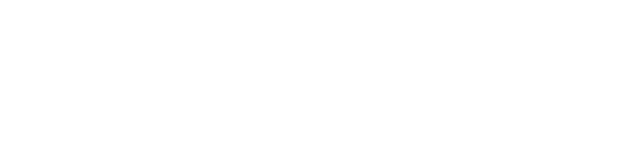
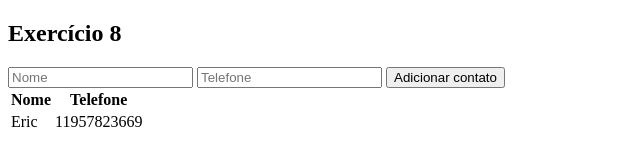
Before and after one commit to ericDK89/exercicio-8, a plain HTML site: page index.html in a window 1280 px wide. Shown: the whole page, without its empty margins (0-640 px from the left). Drawn offline with Linux system fonts and the light colour scheme.

Commit message:
add: html done

```diff
--- a/index.html
+++ b/index.html
@@ -4,7 +4,34 @@
     <meta charset="UTF-8" />
     <meta http-equiv="X-UA-Compatible" content="IE=edge" />
     <meta name="viewport" content="width=device-width, initial-scale=1.0" />
+    <link rel="stylesheet" href="style.css" />
     <title>Exercício 8</title>
   </head>
-  <body></body>
+  <body>
+    <section class="container">
+      <h1>Exercício 8</h1>
+
+      <form>
+        <input type="text" id="contact-name" placeholder="Nome" />
+        <input type="tel" id="contact-tel" placeholder="Telefone" />
+        <button type="submit">Adicionar contato</button>
+      </form>
+
+      <table>
+        <thead>
+          <tr>
+            <th>Nome</th>
+            <th>Telefone</th>
+          </tr>
+        </thead>
+
+        <tbody>
+          <tr>
+            <td>Eric</td>
+            <td>11957823669</td>
+          </tr>
+        </tbody>
+      </table>
+    </section>
+  </body>
 </html>
```
Also changed, not shown: style.css (added).
